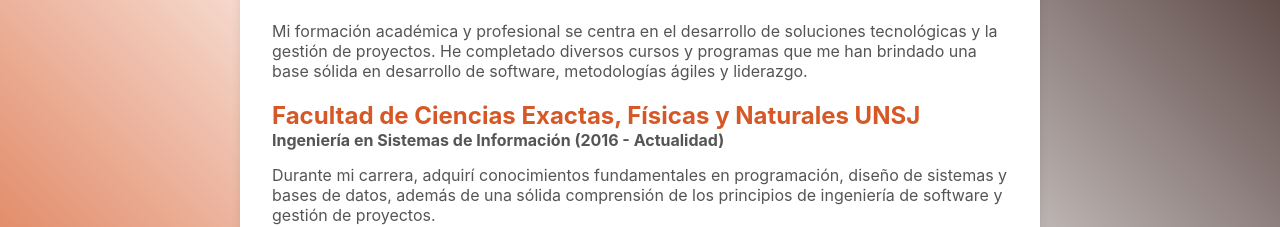
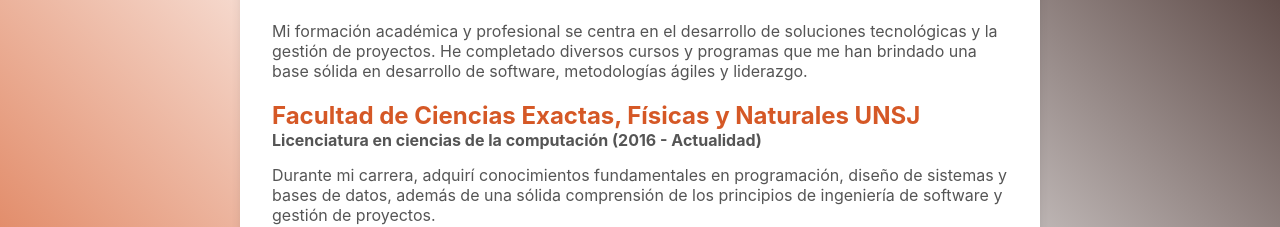
Before and after one commit to LucianoMassa98/Portfolio, a React (Create React App) app: page / in a window 1280 px wide. Shown: the part 3440-3667 px from the top of the page. Built offline with nearby package versions, Linux system fonts and the light colour scheme.

Commit message:
add script

```diff
--- a/package.json
+++ b/package.json
@@ -45,6 +45,7 @@
     ]
   },
   "devDependencies": {
-    "@babel/plugin-proposal-private-property-in-object": "^7.21.11"
+    "@babel/plugin-proposal-private-property-in-object": "^7.21.11",
+    "gh-pages": "^6.2.0"
   }
 }
--- a/src/components/Education.js
+++ b/src/components/Education.js
@@ -13,7 +13,7 @@ const Education = () => {
 
       <div className="study-section">
         <h4>Facultad de Ciencias Exactas, Físicas y Naturales UNSJ</h4>
-        <p className="degree">Ingeniería en Sistemas de Información (2016 - Actualidad)</p>
+        <p className="degree">Licenciatura en ciencias de la computación (2016 - Actualidad)</p>
         <p>Durante mi carrera, adquirí conocimientos fundamentales en programación, diseño de sistemas y bases de datos, además de una sólida comprensión de los principios de ingeniería de software y gestión de proyectos.</p>
 
         <ul>
--- a/src/components/QRCode.css
+++ b/src/components/QRCode.css
@@ -10,6 +10,7 @@
     transition: transform 0.3s ease-in-out;
     max-width: 300px;
     margin: auto;
+    margin-bottom: 30px;
   }
 
   .qr-code-container:hover {
```
Also changed, not shown: 1 other file (tests, documents, lock files or other folders).
